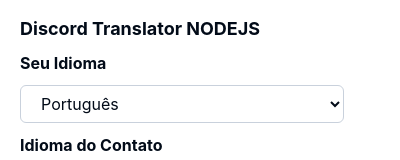
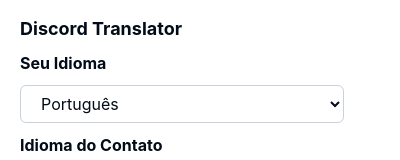
Before and after one commit to michaelvips/discord-translation-extension, a browser extension: page popup.html in a window 400 px wide. Shown: the top 160 px of the page. Drawn offline with Linux system fonts and the light colour scheme.

```diff
--- a/popup.html
+++ b/popup.html
@@ -3,12 +3,12 @@
   <head>
     <meta charset="utf-8" />
     <meta name="viewport" content="width=device-width, initial-scale=1" />
-    <title>Discord Translator NODEJS</title>
+    <title>Discord Translator</title>
     <link rel="stylesheet" href="popup.css" />
   </head>
   <body>
     <main>
-      <h1>Discord Translator NODEJS</h1>
+      <h1>Discord Translator</h1>
 
       <label for="your-language">Seu Idioma</label>
       <select id="your-language"></select>
```
Also changed, not shown: package.json (deleted, +0 -14 lines), README.md, dist/background.js (deleted), manifest.json, 2 other files.
